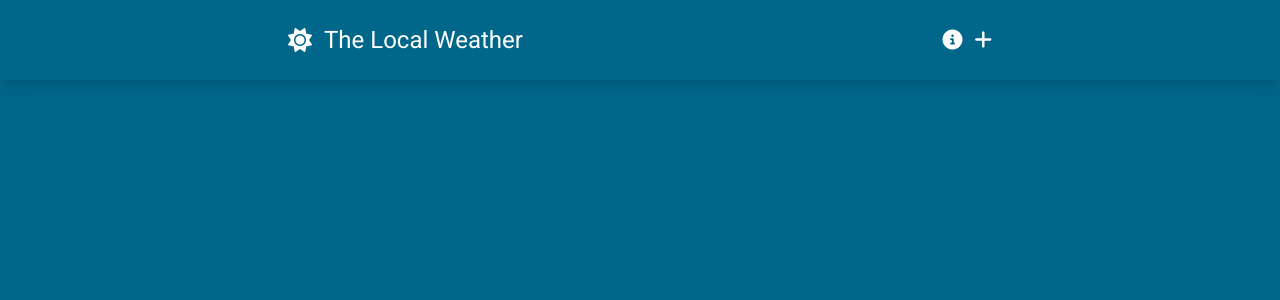
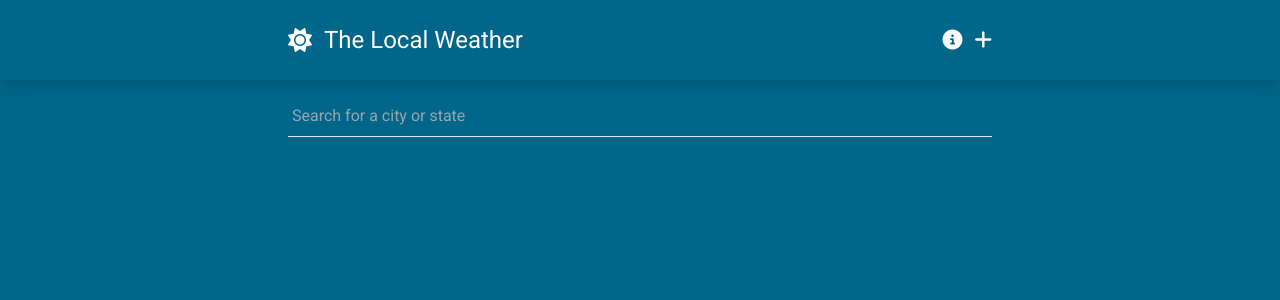
Before and after one commit to hseniht/vue-weather, a Vue app: page / in a window 1280 px wide. Shown: the top 300 px of the page. Built offline with nearby package versions, Linux system fonts and the light colour scheme.

Commit message:
Add searchbar and test with OpenWeather API
Search bar component that takes entered users input to query results
over api request. OpenWeatherMap api is used for temporary testing

```diff
--- a/src/views/HomeView.vue
+++ b/src/views/HomeView.vue
@@ -1,5 +1,73 @@
-<script setup></script>
+<template>
+  <main class="container text-white">
+    <div class="pt-4 mb-8 relative">
+      <input
+        type="text"
+        v-model="searchQuery"
+        @input="getSearchResults"
+        placeholder="Search for a city or state"
+        class="py-2 px-1 w-full bg-transparent border-b focus:border-weather-secondary focus:outline-none focus:shadow-[0px_1px_0_0_#004E71]"
+      />
+      <ul
+        class="absolute bg-weather-secondary text-white w-full shadow-md py-2 px-1 top-[66]"
+        v-if="weatherSearchResults"
+      >
+        <!-- <li
+          v-for="searchResult in weatherSearchResults"
+          :key="searchResult.id"
+          class="py-2 cursor-pointer"
+        >
+          {{ searchResult.name }}
+        </li> -->
+        <li v-if="weatherSearchResults" class="py-2 cursor-pointer">
+          {{ weatherSearchResults.name }}
+        </li>
+      </ul>
+    </div>
+  </main>
+</template>
 
-<template>
-  <main></main>
-</template>
+<script setup>
+import { ref } from "vue";
+import axios from "axios";
+
+const openWeatherAPIKey = "test123456"; //todo: import legit Key from .env file
+
+const searchQuery = ref("");
+const queryTimeout = ref(null);
+const weatherSearchResults = ref(null);
+const limit = "5";
+
+const country_code = "+60";
+
+console.log("tk above", searchQuery.value);
+const getSearchResults = () => {
+  //clear previous timeout whenever we innitiate again
+  clearTimeout(queryTimeout.value);
+
+  queryTimeout.value = setTimeout(async () => {
+    //open weather geocode api for latitude and longitude
+
+    if (searchQuery.value !== "") {
+      const geoCodeAPI = `http://api.openweathermap.org/geo/1.0/direct?q=${searchQuery.value}&limit=${limit}&appid=${openWeatherAPIKey}`;
+      const response = await axios.get(geoCodeAPI);
+
+      const result = response.data[0];
+      const lat = result.lat;
+      const lon = result.lon;
+
+      const countryAPI = `https://api.openweathermap.org/data/2.5/weather?lat=${lat}&lon=${lon}&appid=${openWeatherAPIKey}`;
+      const citiesAPI = `https://api.openweathermap.org/data/2.5/find?q=${searchQuery.value}&type=like&sort=population&cnt=30&appid=${openWeatherAPIKey}`;
+
+      //city current weather data
+      const finalResponse = await axios.get(countryAPI);
+
+      weatherSearchResults.value = finalResponse.data;
+
+      console.log("tk final Data", finalResponse.data);
+      return;
+    }
+    weatherSearchResults.value = null;
+  }, 300);
+};
+</script>
```
